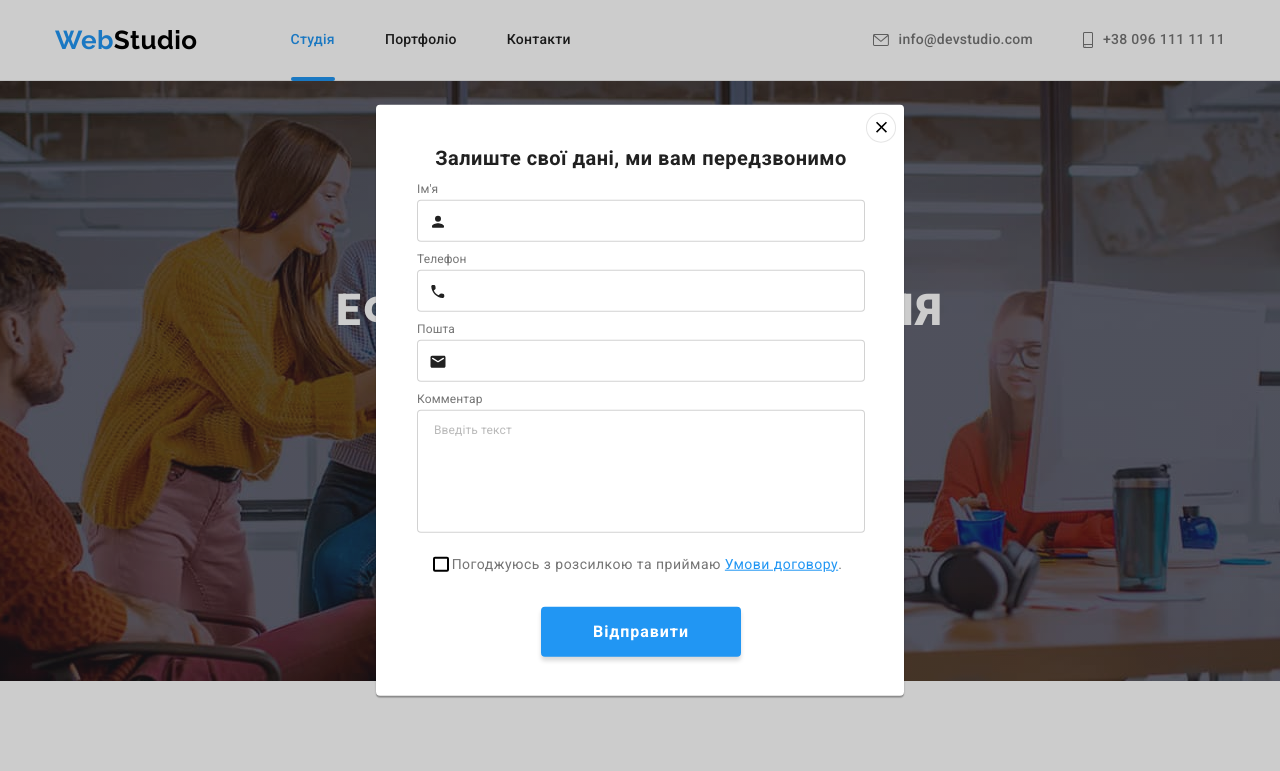
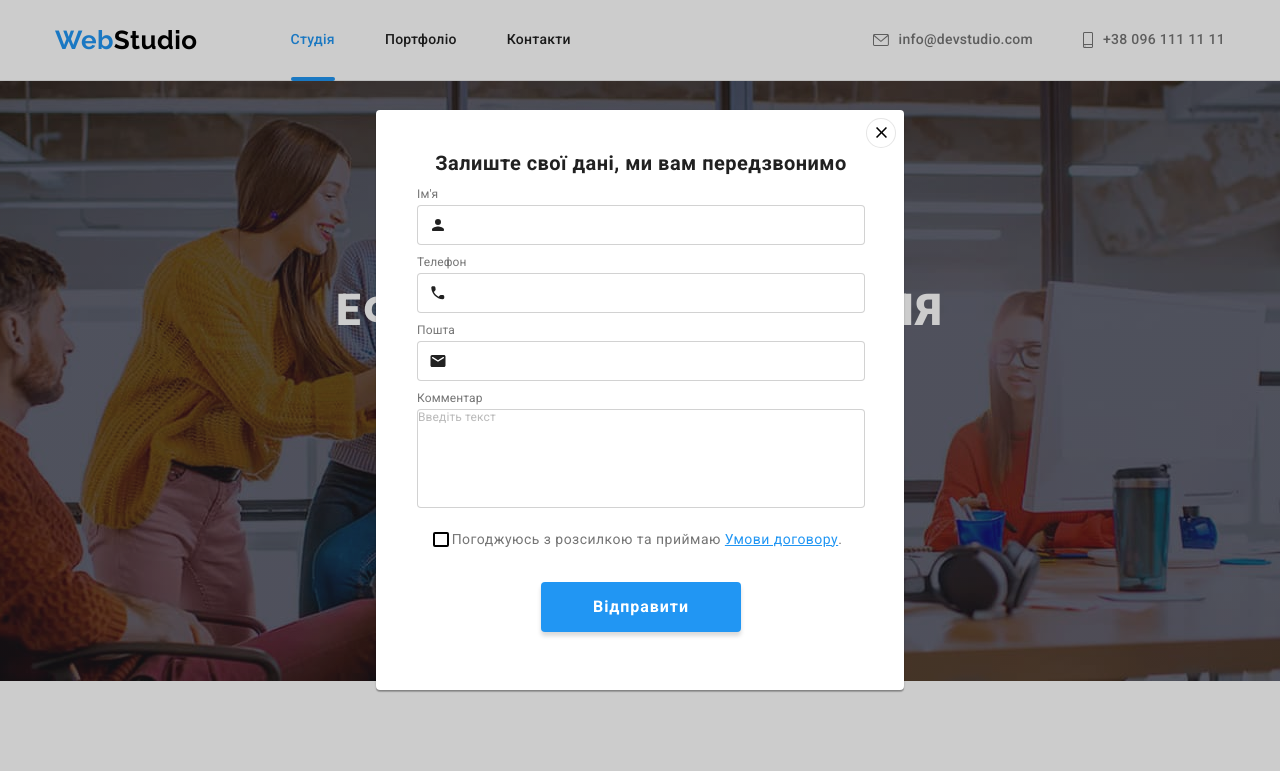
Before and after one commit to lili2628/goit-markup-hw-06, a plain HTML site: page index.html in a window 1280 px wide. Both pictures are taken after a click on the button "Замовити послугу". Shown: the top 771 px of the page. Drawn offline with nearby package versions, Linux system fonts and the light colour scheme.

Commit message:
правка висоти інпута

```diff
--- a/css/styles.css
+++ b/css/styles.css
@@ -1044,16 +1044,17 @@ overflow: hidden;
 }
 
 .modal-box{
-        transform: fill 250ms var(--function-timing),
+    transform: fill 250ms var(--function-timing),
         border-color 250ms var(--function-timing);
 
     border: 1px solid rgba(33, 33, 33, 0.2);
     border-radius: 4px;
+    padding: 0;
 }
 
 .start-text{
     padding-left: 42px;
-    min-height: 42px;
+    height: 40px;
 }
 
 .modal-symbol{
```
